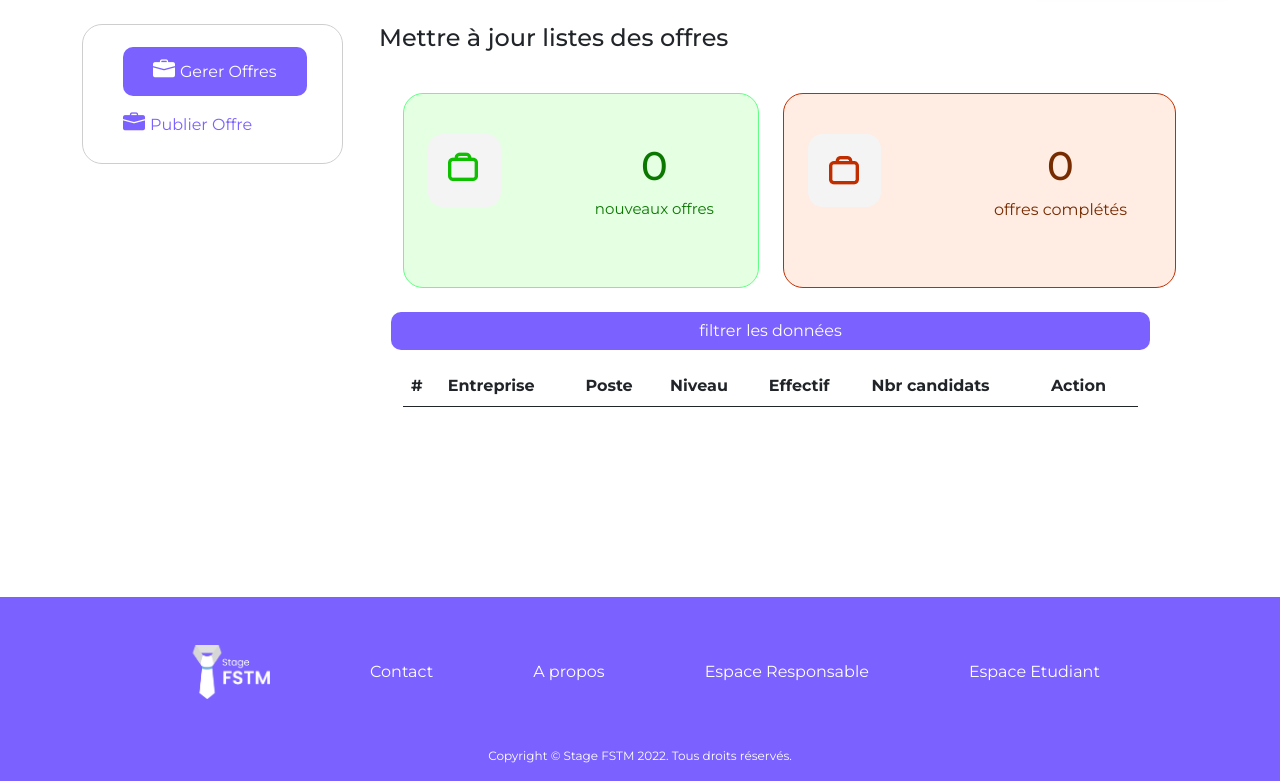
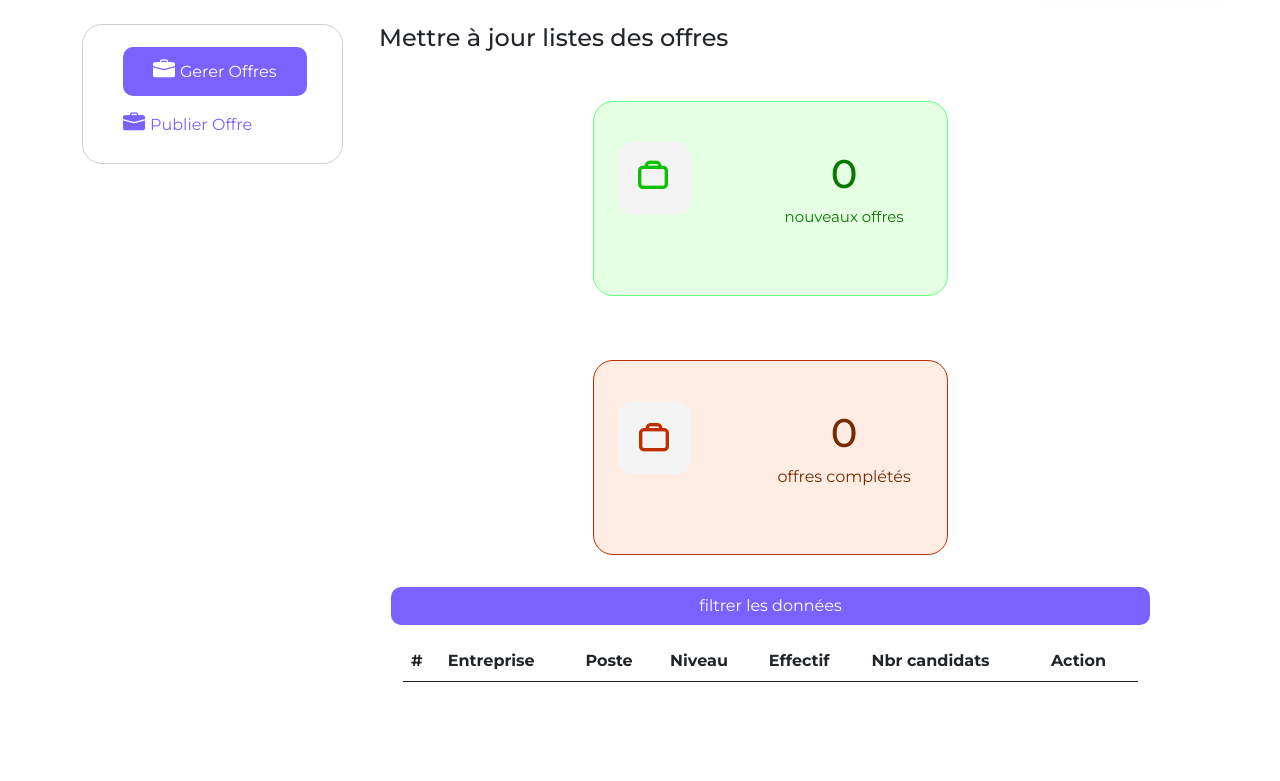
Before and after one commit to BoumouzounaBrahimVall/Fstage_V2_php, a PHP site: page /pages/gererOffre.php in a window 1280 px wide. Shown: the part 69-850 px from the top of the page. After the commit the page ends 751 px from the top, so only its background shows below. Run offline with PHP 8.4, Linux system fonts and the light colour scheme; the visitor is signed in with stand-in values (Sample User, id 1); data comes from the database, SQL or seed files in the repository; lists and menus that the app fills with data are empty; some libraries are stand-ins or nearby versions.

Commit message:
add responsive to gererOffre page

```diff
--- a/css/style.css
+++ b/css/style.css
@@ -305,7 +305,7 @@
 .statis-div-3{
 
 box-sizing: border-box;
-width: 393px;
+    max-width: 393px;
 height: 195px;
 min-width: 234px;
 min-height:174px;
--- a/pages/gererOffre.php
+++ b/pages/gererOffre.php
@@ -98,7 +98,7 @@
               </div>
 
               <div class="container-fluid d-flex justify-content-center align-items-center row mt-2">
-                <div class="col-lg-6 col-md-12 p-4 mr-2 ">
+                <div class="col-lg-6 col-md-12 p-xl-4 m-2 ">
 
                   <div class="row  pt-3 pb-3 statis-div-2">
 
@@ -121,7 +121,7 @@
                     </div>
                 </div>
                 <!-- the other one-->
-                <div class="col-lg-6 col-md-12 p-4 mr-2 ">
+                <div class="col-lg-6 col-md-12  p-xl-4 m-2 ">
 
                   <div class="row   pt-3 pb-3  statis-div-3">
 
@@ -257,40 +257,7 @@
     <!-- Main Content Area -->
 
   <!-- Pills content -->
-  <footer>
-    <div class="container mt-5">
-      <div class="row">
-        <div class="col-12">
-          <div class="d-flex  justify-content-around align-items-center p-5">
 
-
-          <div>
-            <img id="logo-light" src="../assets/icon/logo-light.png" alt="" />
-          </div>
-          <a href="#">
-            Contact
-          </a>
-          <a href="#">
-            A propos
-        </a>
-          <a href="#">
-            Espace Responsable
-          </a>
-          <a href="#">
-            Espace Etudiant
-          </a> </div>
-        </div>
-      </div>
-      <div class="row">
-        <div class="d-flex justify-content-center">
-
-        <div class="col-3.5">
-          <p class="copyright" >Copyright © Stage FSTM 2022. Tous droits réservés.</p>
-        </div>
-      </div>
-      </div>
-    </div>
-  </footer>
   <!-- JavaScript Bundle with Popper-->
 <script src="https://cdn.jsdelivr.net/npm/bootstrap@5.2.0-beta1/dist/js/bootstrap.bundle.min.js" integrity="sha384-pprn3073KE6tl6bjs2QrFaJGz5/SUsLqktiwsUTF55Jfv3qYSDhgCecCxMW52nD2" crossorigin="anonymous"></script>
 <script type="text/javascript" src="/js/script.js"></script>
```
